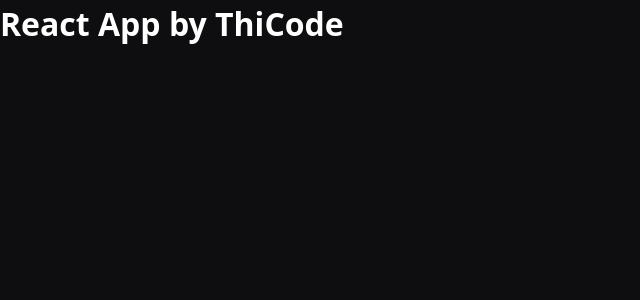
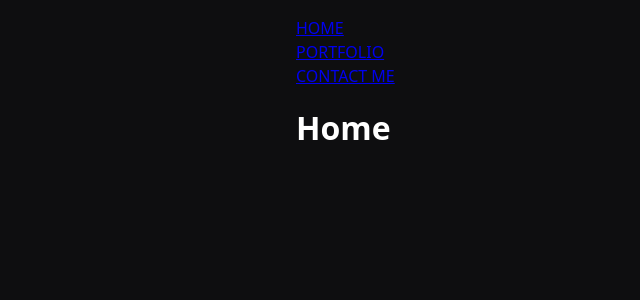
Before and after one commit to ThiCode126/minimalist-portfolio-website, a React (Create React App) app: page / in a window 1280 px wide. Shown: the top 300 px of the page, without its empty margins (0-640 px from the left). Built offline with nearby package versions, Linux system fonts and the light colour scheme.

Commit message:
Add routes & Header

```diff
--- a/src/App.js
+++ b/src/App.js
@@ -1,13 +1,27 @@
-
+import {
+  BrowserRouter,
+  Routes,
+  Route,
+} from "react-router-dom";
+import Header from "./components/Header";
+import Contact from "./pages/Contact";
+import Details from "./pages/Details";
+import Home from "./pages/Home";
+import Portfolio from "./pages/Portfolio";
 
 
 function App() {
   return (
-    <section className="App">
-      <header className="App-header">
-        <h1>React App by ThiCode</h1>
-      </header>
-    </section>
+    <BrowserRouter>
+      <Header />
+      <Routes>
+        <Route path="/" element={<Home />} />
+        <Route path="portfolio" element={<Portfolio />} />
+        <Route path="portfolio/:id" element={<Details />} />
+        <Route path="contact" element={<Contact />} />
+        <Route path="*" element={<Home />} />
+      </Routes>
+    </BrowserRouter>
   );
 }
 
--- /dev/null
+++ b/src/components/Header.jsx
@@ -0,0 +1,48 @@
+import React from "react";
+import { NavLink } from "react-router-dom";
+
+const Header = () => {
+  let activeClassName = "active";
+  return (
+    <header id="header">
+      <div className="cw">
+        <nav>
+          <ul>
+            <li>
+              <NavLink
+                to="/"
+                className={({ isActive }) =>
+                  isActive ? activeClassName : undefined
+                }
+              >
+                HOME
+              </NavLink>
+            </li>
+            <li>
+              <NavLink
+                to="portfolio"
+                className={({ isActive }) =>
+                  isActive ? activeClassName : undefined
+                }
+              >
+                PORTFOLIO
+              </NavLink>
+            </li>
+            <li>
+              <NavLink
+                to="contact"
+                className={({ isActive }) =>
+                  isActive ? activeClassName : undefined
+                }
+              >
+                CONTACT ME
+              </NavLink>
+            </li>
+          </ul>
+        </nav>
+      </div>
+    </header>
+  );
+};
+
+export default Header;
--- /dev/null
+++ b/src/pages/Contact.jsx
@@ -0,0 +1,13 @@
+import React from "react";
+
+const Contact = () => {
+  return (
+    <section id="contact">
+      <div className="cw">
+        <h1>Contact</h1>
+      </div>
+    </section>
+  );
+};
+
+export default Contact;
--- /dev/null
+++ b/src/pages/Details.jsx
@@ -0,0 +1,15 @@
+import React from "react";
+import { useParams } from "react-router-dom";
+
+const Details = () => {
+  let { id } = useParams();
+  return (
+    <section id="details">
+      <div className="cw">
+        <h1>Details {id}</h1>
+      </div>
+    </section>
+  );
+};
+
+export default Details;
--- /dev/null
+++ b/src/pages/Home.jsx
@@ -0,0 +1,13 @@
+import React from "react";
+
+const Home = () => {
+  return (
+    <section id="home">
+      <div className="cw">
+        <h1>Home</h1>
+      </div>
+    </section>
+  );
+};
+
+export default Home;
--- /dev/null
+++ b/src/pages/Portfolio.jsx
@@ -0,0 +1,13 @@
+import React from "react";
+
+const Portfolio = () => {
+  return (
+    <section id="portfolio">
+      <div className="cw">
+        <h1>Portfolio</h1>
+      </div>
+    </section>
+  );
+};
+
+export default Portfolio;
```
